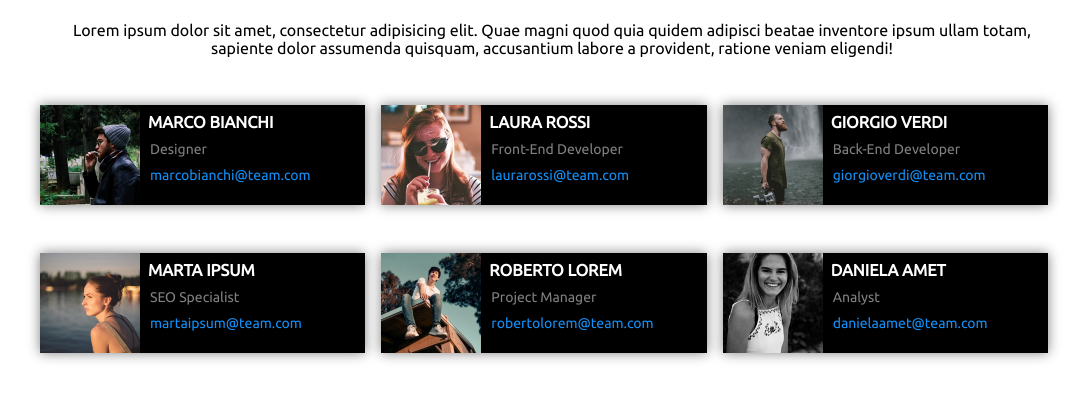
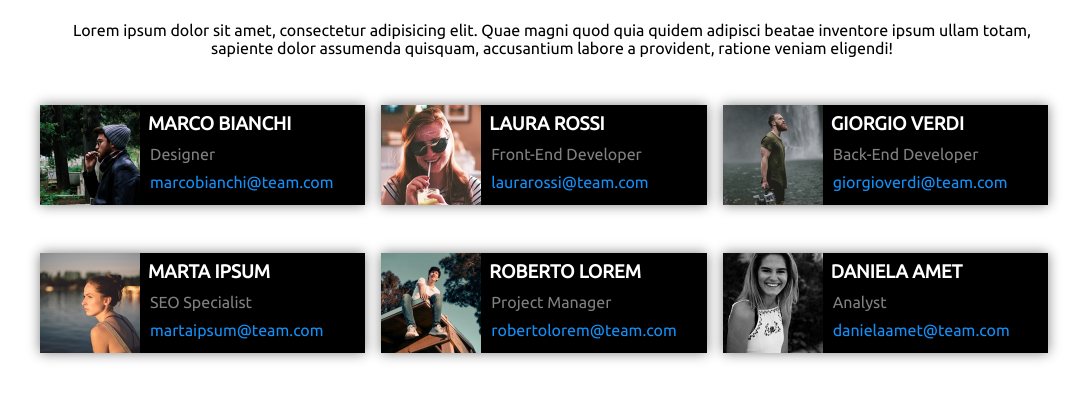
Before and after one commit to samuelebruni/html-css-float-cards, a plain HTML site: page index.html in a window 1280 px wide. Shown: the part 72-472 px from the top of the page, without its empty margins (88-1175 px from the left). Drawn offline with Linux system fonts and the light colour scheme.

Commit message:
another fix

```diff
--- a/assets/css/style.css
+++ b/assets/css/style.css
@@ -92,14 +92,10 @@ h3{
     background-color: black;
     box-shadow: 0 0 12px grey;
     margin-right: 1rem;
-    height: 100px
 }
 
 .card_text{
     float: left;
-    font-size: 14px;
-    width: calc(100% - 100px);
-    height: 100px;
 }
 
 /*endregion*/
```
